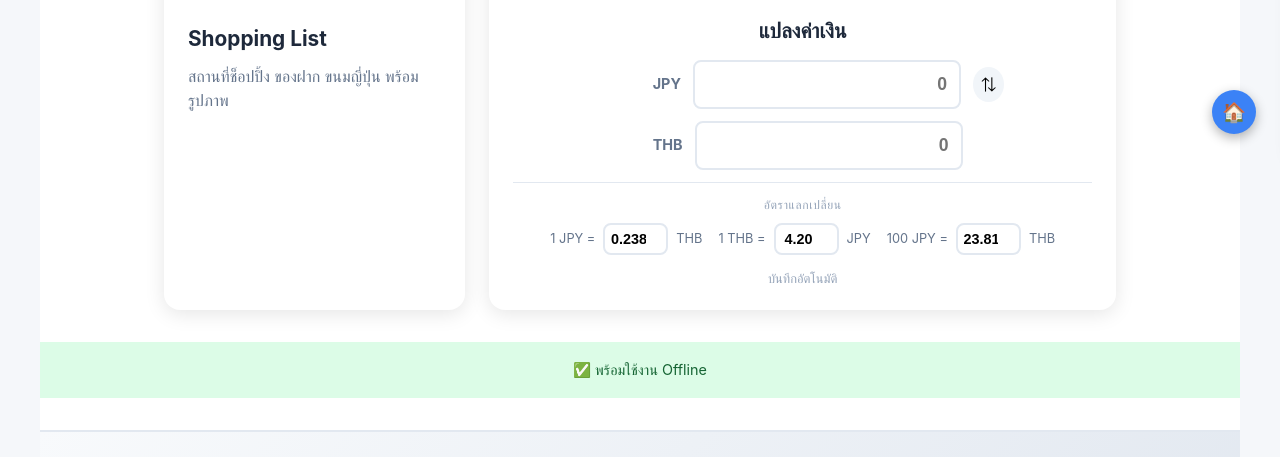
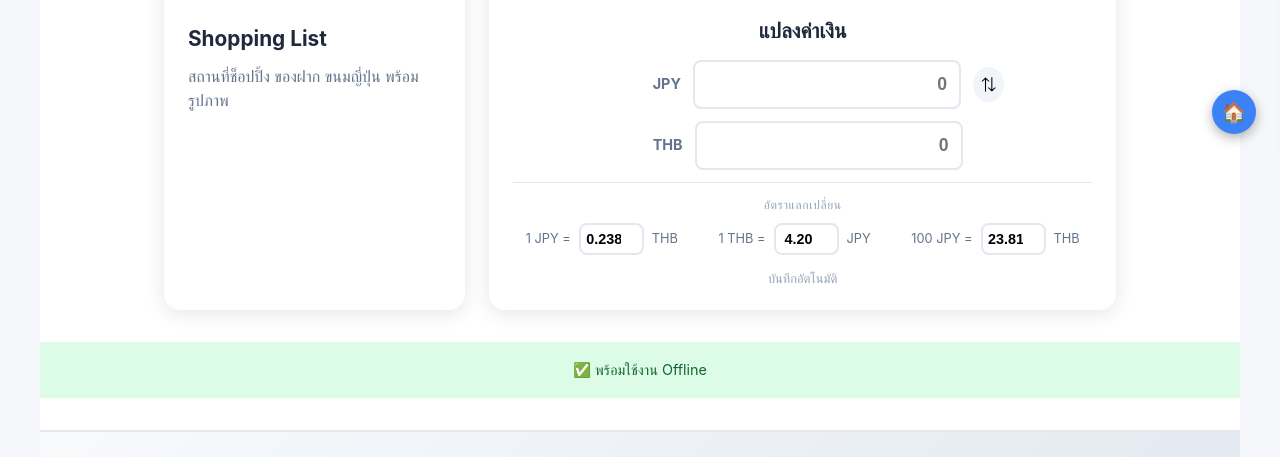
Before and after one commit to arilekt/tokyo-trip-2026-pages, a plain HTML site: page index.html in a window 1280 px wide. Shown: the part 642-1099 px from the top of the page. Drawn offline with Linux system fonts and the light colour scheme.

Commit message:
Adjust currency section

```diff
--- a/index.html
+++ b/index.html
@@ -194,7 +194,7 @@
             transform: none;
         }
 
-        @media (max-width: 600px) {
+        @media (max-width: 920px) {
             .converter-card {
                 grid-column: span 1;
             }
@@ -239,7 +239,7 @@
 
         .rate-inputs-wrapper {
             display: flex;
-            justify-content: center;
+            justify-content: space-around;
             gap: 1rem;
             flex-wrap: wrap;
         }
```
